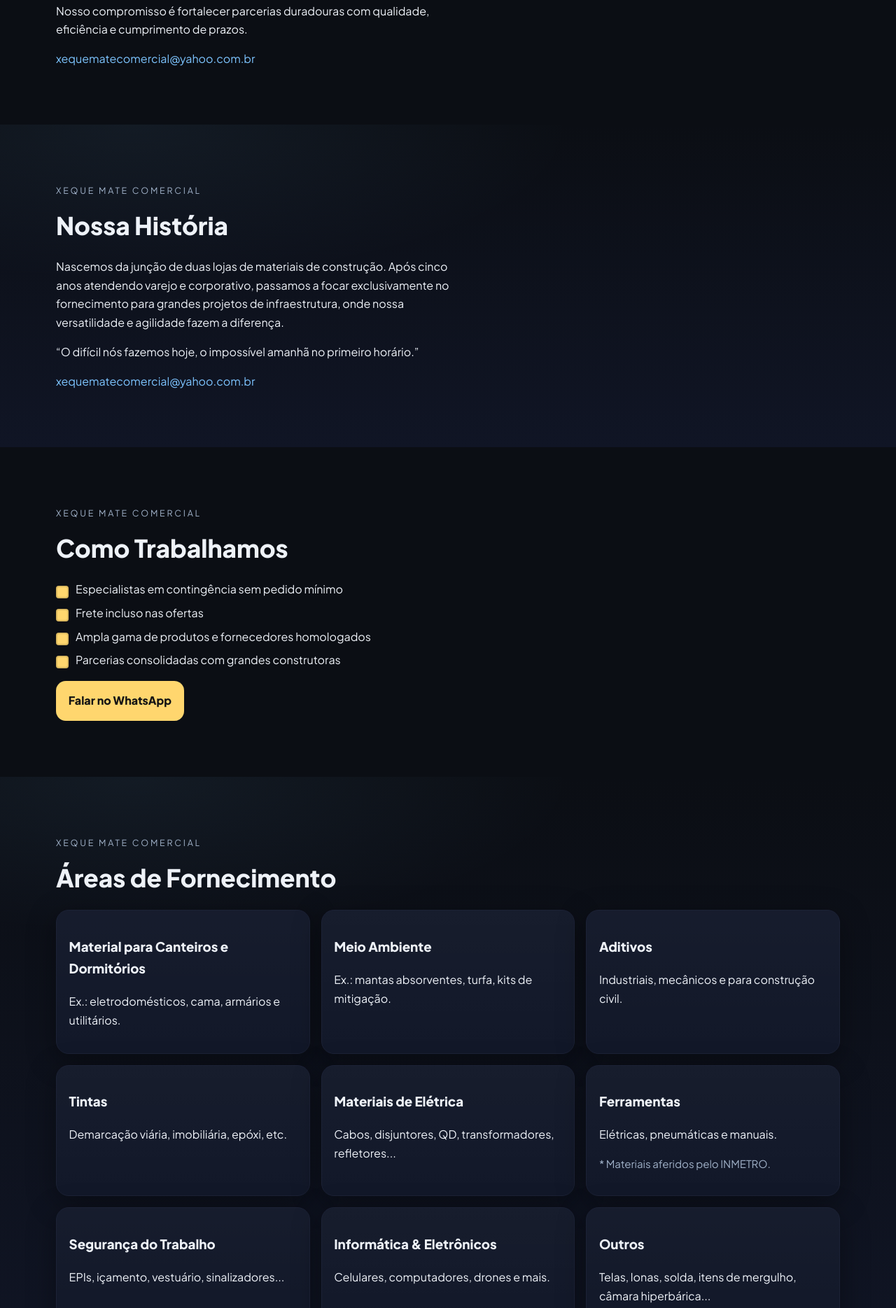
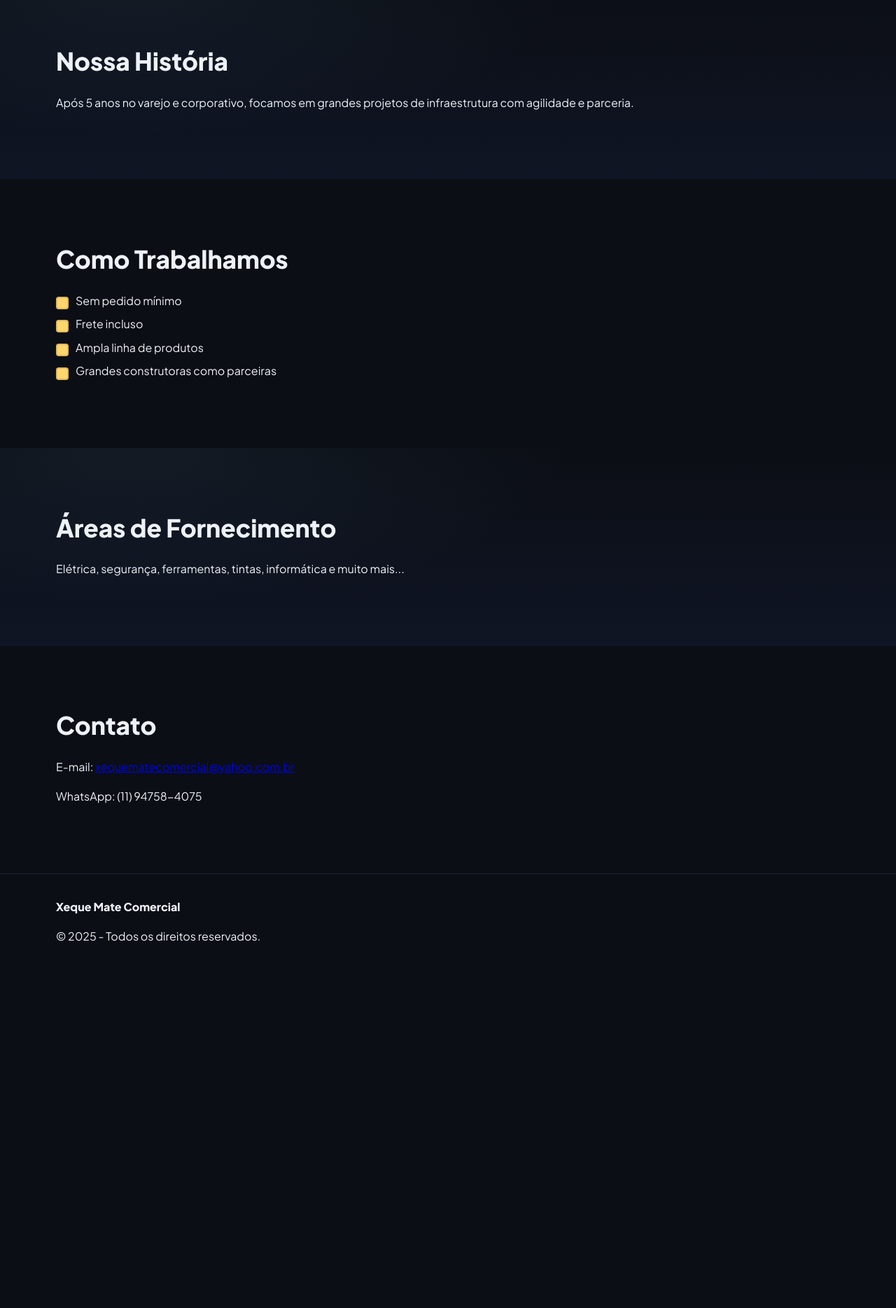
Before and after one commit to estevaorodriguesj/xeque-mate, a plain HTML site: page index.html in a window 1280 px wide. Shown: the part 931-2800 px from the top of the page at 70% size. After the commit the page ends 2333 px from the top, so only its background shows below. Drawn offline with Linux system fonts and the light colour scheme.

Commit message:
Update index.html

```diff
--- a/index.html
+++ b/index.html
@@ -4,44 +4,39 @@
   <meta charset="utf-8" />
   <meta name="viewport" content="width=device-width, initial-scale=1" />
   <title>Xeque Mate Comercial — Apresentação Comercial</title>
-  <meta name="description" content="Distribuidora de materiais para construção com foco em obras de médio e grande porte. Qualidade, prazo e preço competitivo." />
   <link rel="icon" type="image/png" href="assets/favicon.png">
   <link href="https://fonts.googleapis.com/css2?family=Plus+Jakarta+Sans:wght@400;600;800&display=swap" rel="stylesheet">
   <link rel="stylesheet" href="styles.css" />
 </head>
 <body>
+
   <header class="site-header">
     <div class="container header-wrap">
-      <a class="brand" href="#top" aria-label="Xeque Mate Comercial — Início">
-        <img class="brand-logo" src="assets/logo.png" alt="Logo Xeque Mate Comercial">
+      <a class="brand" href="#top">
+        <img class="brand-logo" src="assets/logo.png" alt="Logo Xeque Mate">
         <div class="brand-text">
           <span class="brand-title">Xeque Mate</span>
           <span class="brand-subtitle">Comercial</span>
         </div>
       </a>
 
-      <input type="checkbox" id="menu-toggle" class="menu-toggle" aria-label="Abrir menu" />
-      <label for="menu-toggle" class="hamburger" aria-hidden="true">
-        <span></span><span></span><span></span>
-      </label>
-
       <nav class="nav">
         <a href="#quem-somos">Quem Somos</a>
         <a href="#historia">Nossa História</a>
         <a href="#como-trabalhamos">Como Trabalhamos</a>
-        <a href="#areas">Áreas de Fornecimento</a>
+        <a href="#areas">Áreas</a>
         <a href="#contato" class="btn btn-primary">Contato</a>
       </nav>
     </div>
   </header>
 
   <main id="top">
-    <!-- HERO -->
+
     <section class="hero">
       <div class="container hero-wrap">
         <div class="hero-text">
           <div class="hero-badge">
-            <img src="assets/logo.png" alt="Logo Xeque Mate" />
+            <img src="assets/logo.png" alt="Logo">
             <span>Apresentação Comercial</span>
           </div>
           <h1>Materiais para grandes obras com agilidade, preço e parceria.</h1>
@@ -49,167 +44,66 @@
             Distribuidora focada em obras de médio e grande porte. Entregamos com qualidade, prazo e soluções sob medida.
           </p>
           <div class="hero-cta">
-            <a class="btn btn-primary" href="https://wa.me/5511947584075" target="_blank" rel="noopener">WhatsApp</a>
-            <a class="btn btn-ghost" href="#areas">Ver Áreas de Fornecimento</a>
+            <a class="btn btn-primary" href="https://wa.me/5511947584075" target="_blank">WhatsApp</a>
+            <a class="btn btn-ghost" href="#areas">Ver Produtos</a>
           </div>
-        </div>
-      </div>
-      <div class="hero-watermark" aria-hidden="true"></div>
-    </section>
-
-    <!-- QUEM SOMOS -->
-    <section id="quem-somos" class="section">
-      <div class="container two-col">
-        <div>
-          <span class="eyebrow">Xeque Mate Comercial</span>
-          <h2>Quem Somos</h2>
-          <p>
-            Somos uma distribuidora de materiais para construção, especializada em atender obras de médio e grande porte.
-            Atuamos com excelência e flexibilidade, oferecendo soluções que se adaptam às necessidades do canteiro.
-          </p>
-          <p>
-            Nosso compromisso é fortalecer parcerias duradouras com qualidade, eficiência e cumprimento de prazos.
-          </p>
-          <a class="link" href="mailto:xequematecomercial@yahoo.com.br">xequematecomercial@yahoo.com.br</a>
         </div>
       </div>
     </section>
 
-    <!-- HISTÓRIA -->
-    <section id="historia" class="section alt">
-      <div class="container two-col">
-        <div>
-          <span class="eyebrow">Xeque Mate Comercial</span>
-          <h2>Nossa História</h2>
-          <p>
-            Nascemos da junção de duas lojas de materiais de construção. Após cinco anos atendendo varejo e corporativo,
-            passamos a focar exclusivamente no fornecimento para grandes projetos de infraestrutura, onde nossa
-            versatilidade e agilidade fazem a diferença.
-          </p>
-          <p>
-            “O difícil nós fazemos hoje, o impossível amanhã no primeiro horário.”
-          </p>
-          <a class="link" href="mailto:xequematecomercial@yahoo.com.br">xequematecomercial@yahoo.com.br</a>
-        </div>
+    <section id="quem-somos" class="section">
+      <div class="container">
+        <h2>Quem Somos</h2>
+        <p>Distribuidora especializada em obras de médio e grande porte com atendimento ágil e soluções customizadas.</p>
       </div>
     </section>
 
-    <!-- COMO TRABALHAMOS -->
-    <section id="como-trabalhamos" class="section">
-      <div class="container two-col">
-        <div>
-          <span class="eyebrow">Xeque Mate Comercial</span>
-          <h2>Como Trabalhamos</h2>
-          <ul class="checklist">
-            <li>Especialistas em contingência sem pedido mínimo</li>
-            <li>Frete incluso nas ofertas</li>
-            <li>Ampla gama de produtos e fornecedores homologados</li>
-            <li>Parcerias consolidadas com grandes construtoras</li>
-          </ul>
-          <a class="btn btn-primary" href="https://wa.me/5511947584075" target="_blank" rel="noopener">Falar no WhatsApp</a>
-        </div>
+    <section id="historia" class="section alt">
+      <div class="container">
+        <h2>Nossa História</h2>
+        <p>Após 5 anos no varejo e corporativo, focamos em grandes projetos de infraestrutura com agilidade e parceria.</p>
       </div>
     </section>
 
-    <!-- ÁREAS -->
-    <section id="areas" class="section alt">
+    <section id="como-trabalhamos" class="section">
       <div class="container">
-        <span class="eyebrow">Xeque Mate Comercial</span>
-        <h2>Áreas de Fornecimento</h2>
-
-        <div class="grid">
-          <article class="card">
-            <h3>Material para Canteiros e Dormitórios</h3>
-            <p>Ex.: eletrodomésticos, cama, armários e utilitários.</p>
-          </article>
-
-          <article class="card">
-            <h3>Meio Ambiente</h3>
-            <p>Ex.: mantas absorventes, turfa, kits de mitigação.</p>
-          </article>
-
-          <article class="card">
-            <h3>Aditivos</h3>
-            <p>Industriais, mecânicos e para construção civil.</p>
-          </article>
-
-          <article class="card">
-            <h3>Tintas</h3>
-            <p>Demarcação viária, imobiliária, epóxi, etc.</p>
-          </article>
-
-          <article class="card">
-            <h3>Materiais de Elétrica</h3>
-            <p>Cabos, disjuntores, QD, transformadores, refletores...</p>
-          </article>
-
-          <article class="card">
-            <h3>Ferramentas</h3>
-            <p>Elétricas, pneumáticas e manuais.</p>
-            <p class="note">* Materiais aferidos pelo INMETRO.</p>
-          </article>
-
-          <article class="card">
-            <h3>Segurança do Trabalho</h3>
-            <p>EPIs, içamento, vestuário, sinalizadores...</p>
-          </article>
-
-          <article class="card">
-            <h3>Informática & Eletrônicos</h3>
-            <p>Celulares, computadores, drones e mais.</p>
-          </article>
-
-          <article class="card">
-            <h3>Outros</h3>
-            <p>Telas, lonas, solda, itens de mergulho, câmara hiperbárica...</p>
-          </article>
-        </div>
+        <h2>Como Trabalhamos</h2>
+        <ul class="checklist">
+          <li>Sem pedido mínimo</li>
+          <li>Frete incluso</li>
+          <li>Ampla linha de produtos</li>
+          <li>Grandes construtoras como parceiras</li>
+        </ul>
       </div>
     </section>
 
-    <!-- CONTATO -->
-    <section id="contato" class="section">
-      <div class="container two-col">
-        <div>
-          <span class="eyebrow">Fale Conosco</span>
-          <h2>Contato</h2>
-          <ul class="contact-list">
-            <li><strong>Jorge Luis</strong> — Diretor comercial</li>
-            <li>E-mail: <a class="link" href="mailto:xequematecomercial@yahoo.com.br">xequematecomercial@yahoo.com.br</a></li>
-            <li>Tel: <a class="link" href="tel:+551123558477">(11) 2355-8477</a></li>
-            <li>Cel/WhatsApp: <a class="link" href="https://wa.me/5511947584075" target="_blank" rel="noopener">(11) 94758-4075</a></li>
-          </ul>
-        </div>
-        <div class="contact-cta">
-          <div class="card big">
-            <h3>Pronto para cotar?</h3>
-            <p>Envie sua lista de materiais e prazos. Retornamos com proposta completa (produto, prazo, frete e condições).</p>
-            <a class="btn btn-primary" href="mailto:xequematecomercial@yahoo.com.br?subject=Cota%C3%A7%C3%A3o%20Xeque%20Mate%20Comercial">Solicitar Cotação por E-mail</a>
-          </div>
-        </div>
+    <section id="areas" class="section alt">
+      <div class="container">
+        <h2>Áreas de Fornecimento</h2>
+        <p>Elétrica, segurança, ferramentas, tintas, informática e muito mais...</p>
       </div>
     </section>
+
+    <section id="contato" class="section">
+      <div class="container">
+        <h2>Contato</h2>
+        <p>E-mail: <a href="mailto:xequematecomercial@yahoo.com.br">xequematecomercial@yahoo.com.br</a></p>
+        <p>WhatsApp: (11) 94758-4075</p>
+      </div>
+    </section>
+
   </main>
 
   <footer class="site-footer">
-    <div class="container footer-wrap">
-      <div class="footer-brand">
-        <img src="assets/logo.png" alt="Logo Xeque Mate rodapé">
-        <strong>Xeque Mate Comercial</strong>
-      </div>
-      <p>© <span id="year"></span> — Todos os direitos reservados.</p>
-      <a class="link small" href="mailto:xequematecomercial@yahoo.com.br">xequematecomercial@yahoo.com.br</a>
+    <div class="container">
+      <strong>Xeque Mate Comercial</strong>
+      <p>© <span id="year"></span> - Todos os direitos reservados.</p>
     </div>
   </footer>
 
   <script>
     document.getElementById('year').textContent = new Date().getFullYear();
-    document.querySelectorAll('.nav a').forEach(a => {
-      a.addEventListener('click', () => {
-        const cb = document.getElementById('menu-toggle');
-        if (cb) cb.checked = false;
-      });
-    });
   </script>
+
 </body>
 </html>
```
